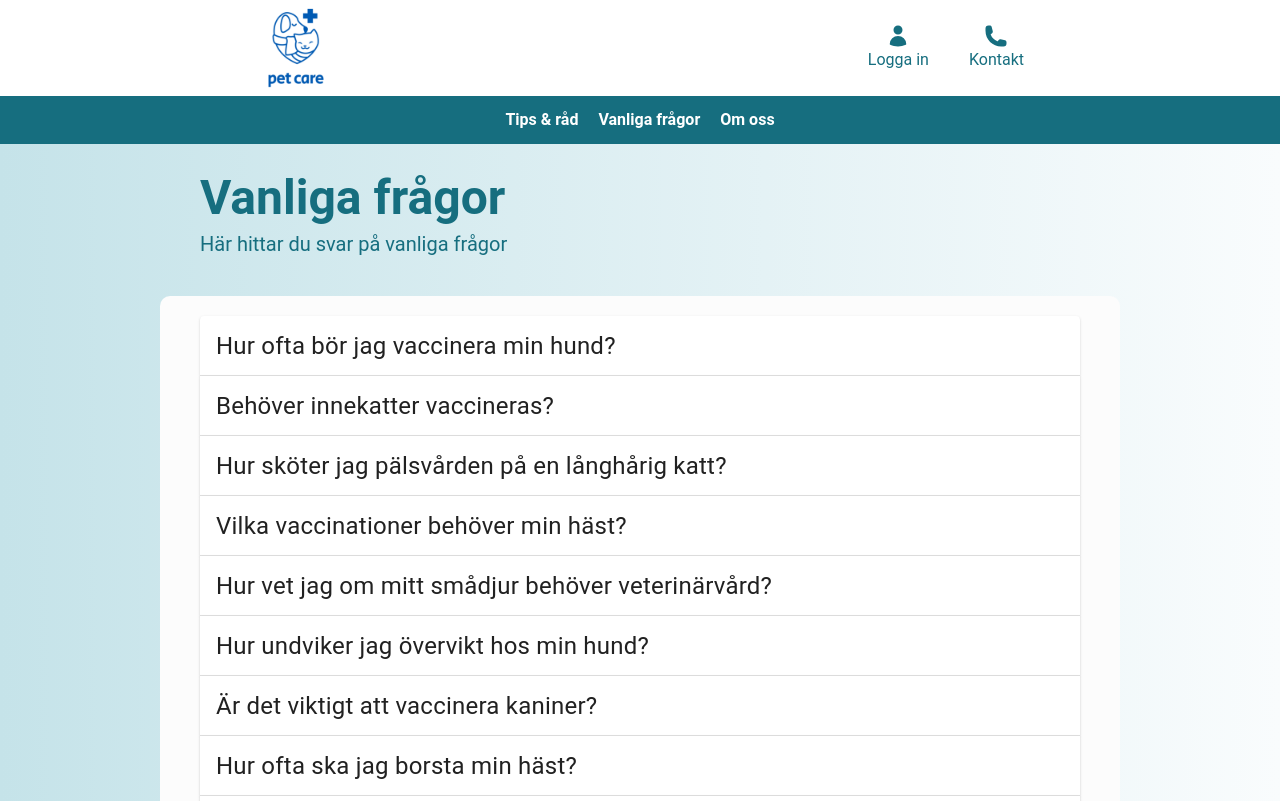
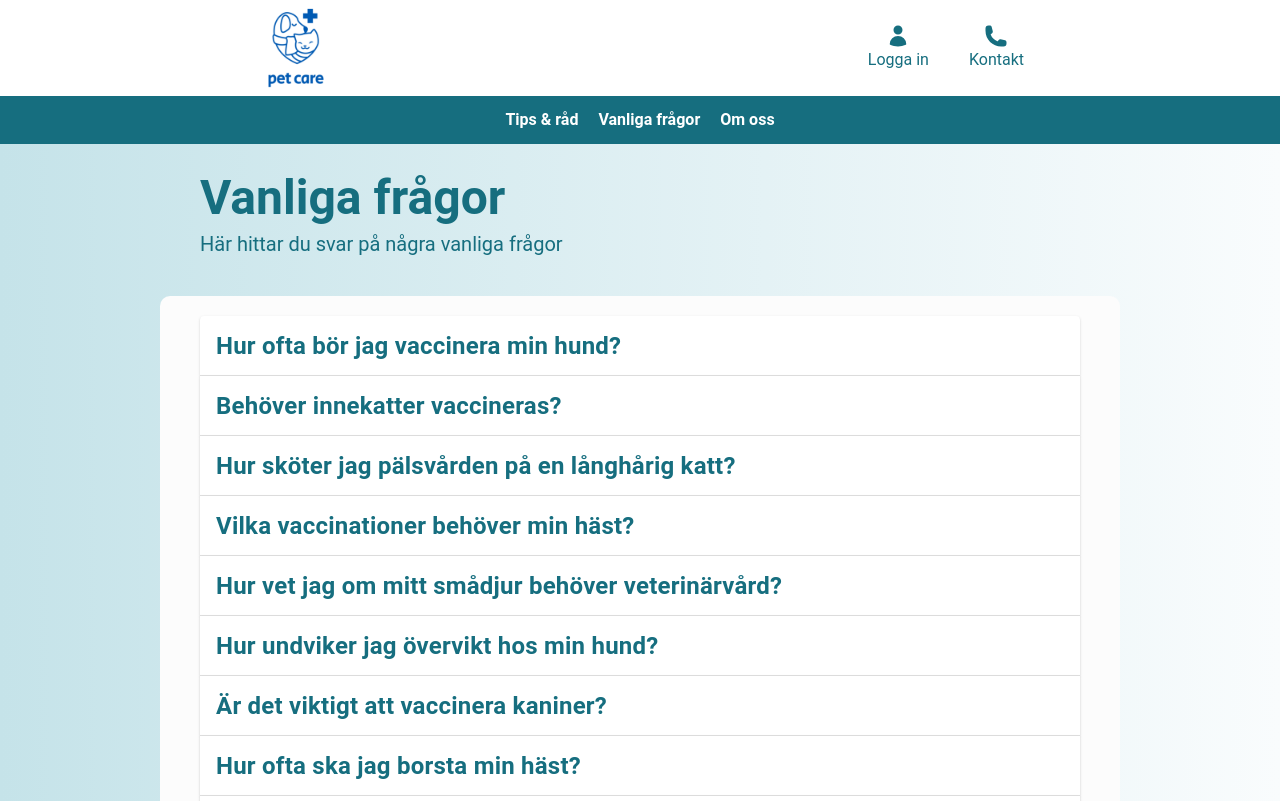
Before and after one commit to naathaliie/Nathalies-degree-project, a Next.js app in the folder pet-care/: page /info/questionAndAnswer in a window 1280 px wide. Shown: the top 801 px of the page. Built offline with nearby package versions, Linux system fonts and the light colour scheme; some icons are missing.

Commit message:
small stylefix

```diff
--- a/pet-care/src/app/components/QAaccordion.tsx
+++ b/pet-care/src/app/components/QAaccordion.tsx
@@ -28,7 +28,14 @@ const QAaccordion = ({ accordionData }: AccordionProps) => {
               aria-controls="panel1-content"
               id={q.q}
             >
-              <Typography component="span" sx={{ fontSize: "1.5rem" }}>
+              <Typography
+                component="span"
+                sx={{
+                  fontSize: "1.5rem",
+                  color: "var(--petCare-sapphireTeal-dark)",
+                  fontWeight: "bold",
+                }}
+              >
                 {q.q}
               </Typography>
             </AccordionSummary>
--- a/pet-care/src/app/info/questionAndAnswer/page.tsx
+++ b/pet-care/src/app/info/questionAndAnswer/page.tsx
@@ -1,11 +1,5 @@
 "use client";
 import React from "react";
-import Accordion from "@mui/material/Accordion";
-import AccordionSummary from "@mui/material/AccordionSummary";
-import AccordionDetails from "@mui/material/AccordionDetails";
-import Typography from "@mui/material/Typography";
-import ArrowDownwardIcon from "@mui/icons-material/ArrowDownward";
-import ArrowDropDownIcon from "@mui/icons-material/ArrowDropDown";
 import { questionAndAnswerMockData } from "../../../data/questionAndAnswerMockData";
 import QAaccordion from "@/app/components/QAaccordion";
 
@@ -20,7 +14,7 @@ const QuestionAndAnswer = () => {
               Vanliga frågor
             </h1>
             <h3 className="text-sm md:text-xl">
-              Här hittar du svar på vanliga frågor
+              Här hittar du svar på några vanliga frågor
             </h3>
           </div>
         </div>
```
